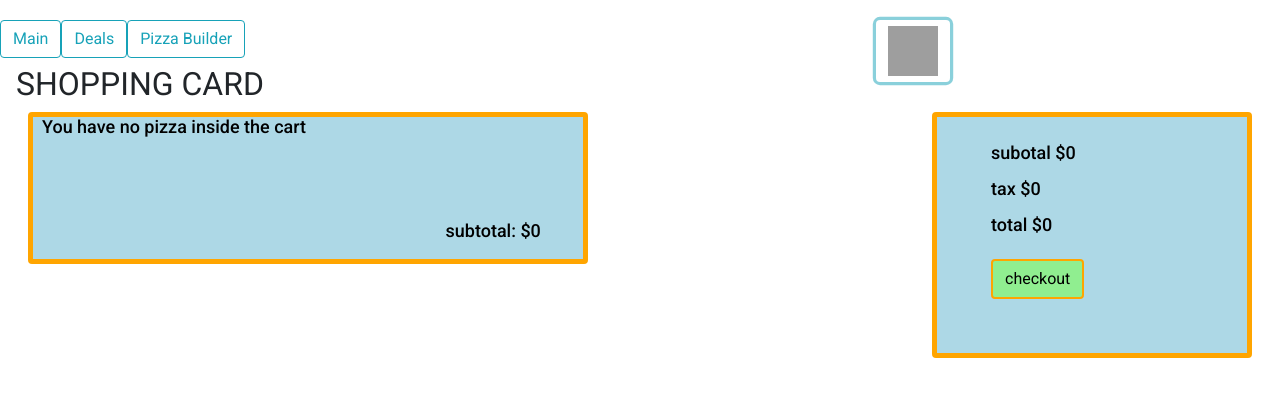
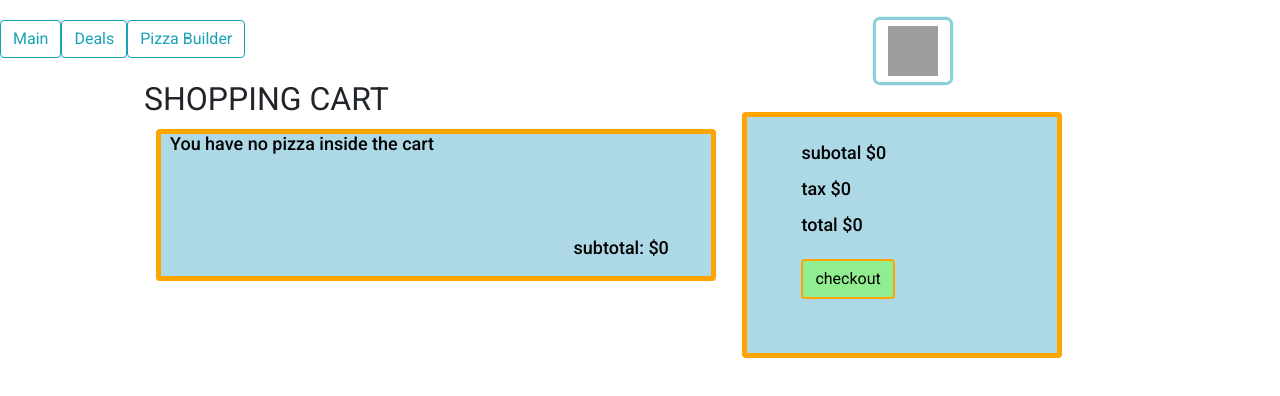
Before and after one commit to qazzerz/CSCI313GroupProject, an Angular app in the folder Azul-Pizza/: page / in a window 1280 px wide. Both pictures are taken after a click on the button 913 px from the left and 51 px from the top of the page. Shown: the top 396 px of the page. Built offline with nearby package versions, Linux system fonts and the light colour scheme; grey boxes are pictures that could not be loaded.

Commit message:
shopping cart looks

```diff
--- a/Azul-Pizza/src/app/main-page/shopping-cart-card/shopping-cart-card.component.css
+++ b/Azul-Pizza/src/app/main-page/shopping-cart-card/shopping-cart-card.component.css
@@ -1,11 +1,11 @@
 .checkout{
     position:fixed;
     top:8em;
-    right:2em;
+    left:58%;
 }
 .cardpostion{
     position:absolute;
-    top:8em;
+    top:4em;
     left:2em;
 }
 .list{
@@ -25,8 +25,11 @@ li{
     margin-bottom: 3em;
 }
 .title{
-    margin: .5em;
+    position: absolute;
+  margin: .5em;
     font-size:xx-large;
+    left: 50%;
+    width: max-content;
 
 }
 p{
--- a/Azul-Pizza/src/app/main-page/shopping-cart-card/shopping-cart-card.component.html
+++ b/Azul-Pizza/src/app/main-page/shopping-cart-card/shopping-cart-card.component.html
@@ -1,4 +1,9 @@
-<div class="title">SHOPPING CARD</div>
+
+
+<div style="position: absolute; left: 10%;">
+
+
+    <div class="title">SHOPPING CART</div>
 
 
 
@@ -80,3 +85,5 @@
 
         </div>
     </div>
+
+</div>
--- a/Azul-Pizza/src/app/main-page/shopping-cart-card/shopping-cart-card.component.ts
+++ b/Azul-Pizza/src/app/main-page/shopping-cart-card/shopping-cart-card.component.ts
@@ -73,11 +73,13 @@ export class ShoppingCartCardComponent implements OnInit {
       this.delivery = true;
     }
     else{
-      alert("Thank you for your purchase")
+      this.reset()
     }
   }
 
   reset(){
     alert("Thank you for your purchase")
+    this.cartList = []
+    this.cartListService.resetCart();
   }
 }
--- a/Azul-Pizza/src/app/shopping-cart.service.ts
+++ b/Azul-Pizza/src/app/shopping-cart.service.ts
@@ -30,4 +30,7 @@ export class ShoppingCartService {
         this.shoppingCartList.splice(index, 1);
       }
   }
+  resetCart(){
+    this.shoppingCartList = [];
+  }
 }
```
